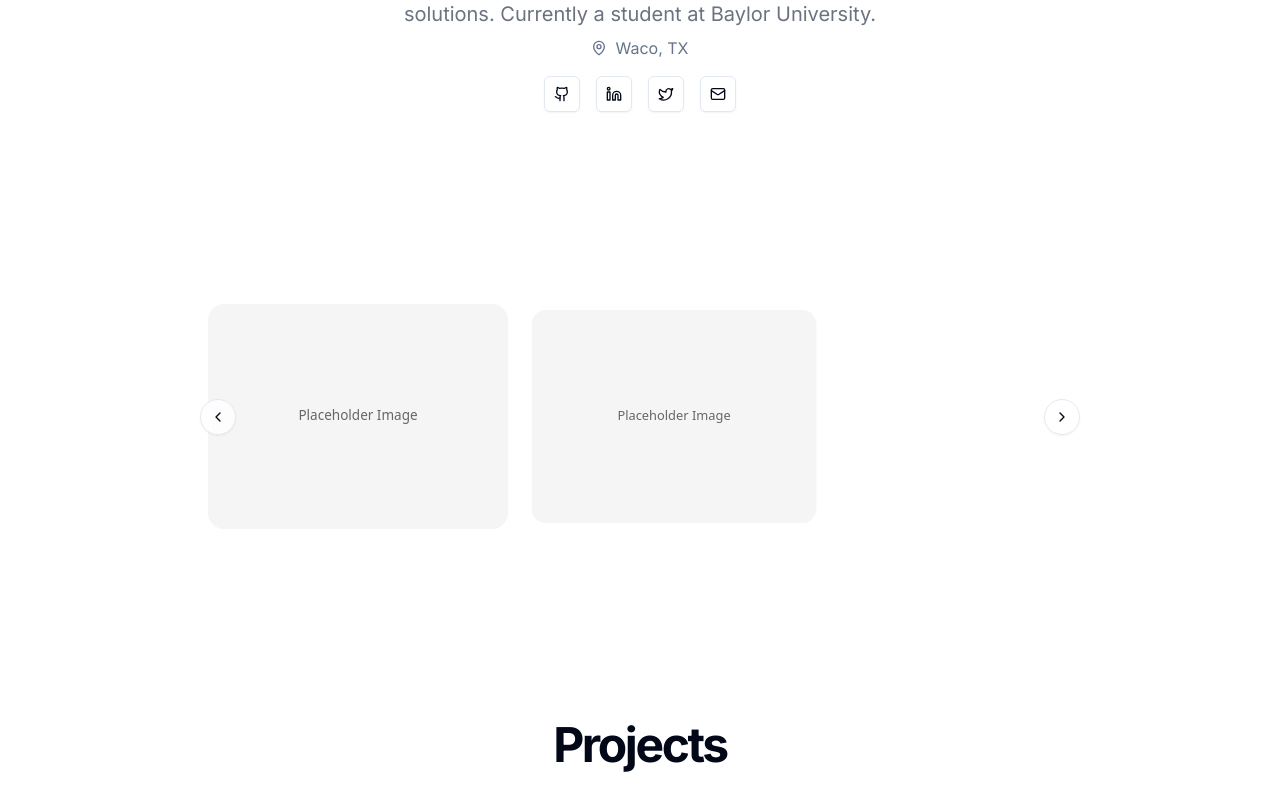
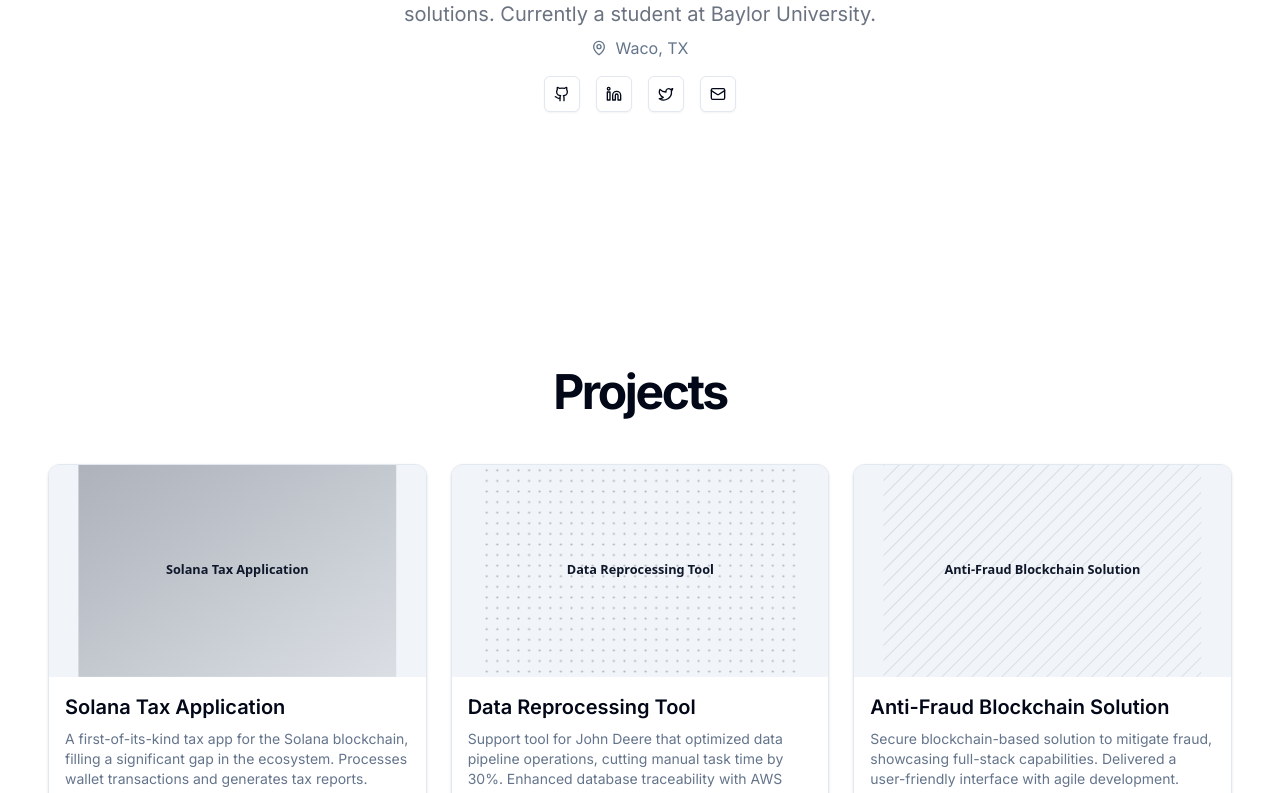
Before and after one commit to LukeSmith25/luke-smith, a Next.js app: page / in a window 1280 px wide. Shown: the part 449-1242 px from the top of the page. Built offline with nearby package versions, Linux system fonts and the light colour scheme.

Commit message:
Remove commented-out ImageCarousel and placeholder images from page.tsx to clean up code and improve readability.

```diff
--- a/src/app/page.tsx
+++ b/src/app/page.tsx
@@ -2,13 +2,13 @@ import { Button } from "@/components/ui/button"
 import { Github, Linkedin, Mail, MapPin, Twitter } from "lucide-react"
 import Link from "next/link"
 import ContactForm from "./components/contact-form"
-import ImageCarousel from "./components/image-carousel"
+// import ImageCarousel from "./components/image-carousel"
 import ProfileImage from "./components/profile-image"
 import ProjectCard from "./components/project-card"
 import TechStack from "./components/tech-stack"
 
 // Placeholder images for the carousel with unique IDs
-const carouselImages = [
+/* const carouselImages = [
   {
     src: "/placeholder.svg",
     alt: "Placeholder 1",
@@ -24,7 +24,7 @@ const carouselImages = [
     alt: "Placeholder 3",
     id: "image-3",
   },
-]
+] */
 
 export default function Page() {
   return (
@@ -106,9 +106,9 @@ export default function Page() {
           </div>
         </section>
 
-        <section className="py-12">
+        {/* <section className="py-12">
           <ImageCarousel images={carouselImages} />
-        </section>
+        </section> */}
 
         <section id="projects" className="py-12 md:py-24 lg:py-32">
           <div className="container px-4 md:px-6">
```
